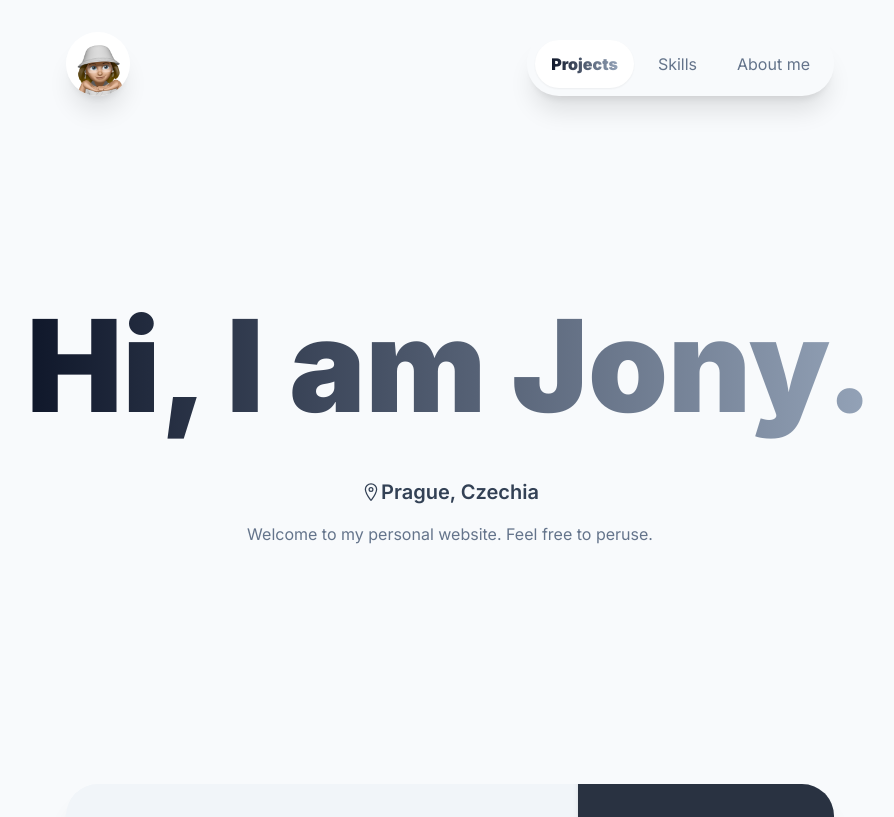
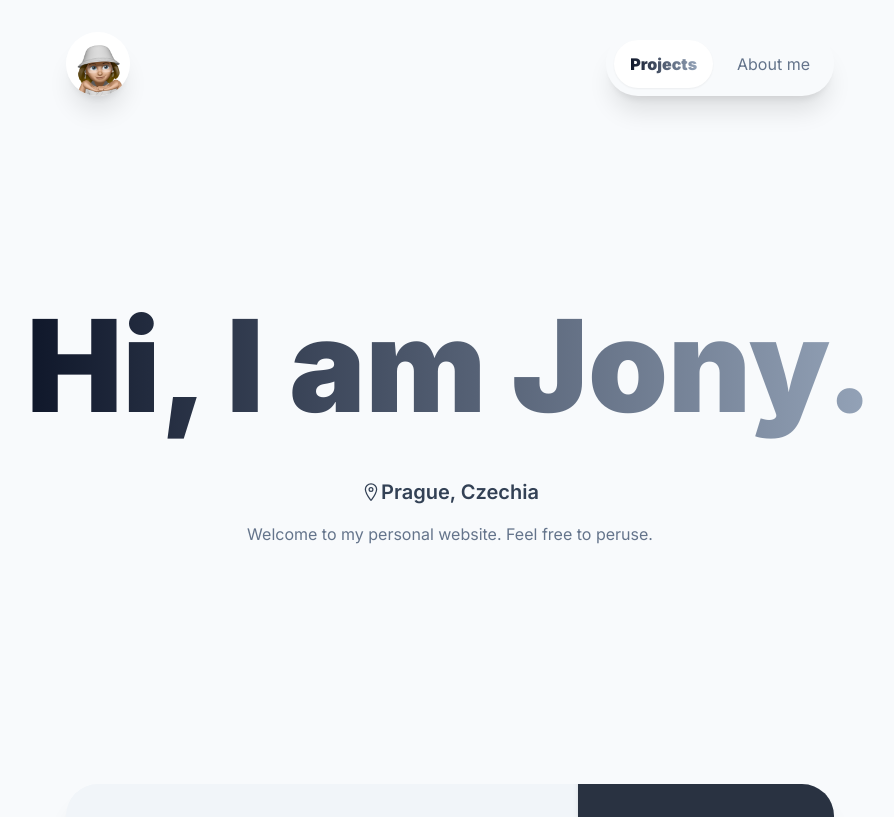
Before and after one commit to artdukintsugi/portfolio, a Next.js app: page / in a window 1280 px wide. Shown: the top 817 px of the page, without its empty margins (190-1084 px from the left). Built offline with nearby package versions, Linux system fonts and the light colour scheme.

Commit message:
deleted skills from navbar

```diff
--- a/components/NavBar.js
+++ b/components/NavBar.js
@@ -57,7 +57,7 @@ function Icon() {
     >
       <Image className="z-10" src="/memoji.png" alt="personal memoji" fill />
       <div
-        className="relative bg-slate-200  w-52 h-52"
+        className="relative bg-slate-200 w-52 h-52"
         style={{ bottom: -bgProgress }}
       ></div>
     </div>
@@ -70,7 +70,7 @@ function Sections() {
   useEffect(() => {
     // Function to handle scroll events and update the active section
     const handleScroll = () => {
-      const sections = ["header", "projects", "skills", "about"]; // The IDs of my sections
+      const sections = ["header", "projects", "about"]; // The IDs of my sections
 
       // Find the section that is currently in view, exactly in the middle
       const active = sections.find((section) => {
@@ -129,15 +129,7 @@ function Sections() {
       >
         <span>Projects</span>
       </a>
-      <a
-        className={`nav-el ${
-          activeSection === "skills" ? "active-nav-el" : ""
-        }`}
-        href="#skills"
-        onClick={(e) => handleNavLinkClick(e, "skills")}
-      >
-        <span>Skills</span>
-      </a>
+
       <a
         className={`nav-el ${activeSection === "about" ? "active-nav-el" : ""}`}
         href="#about"
```
